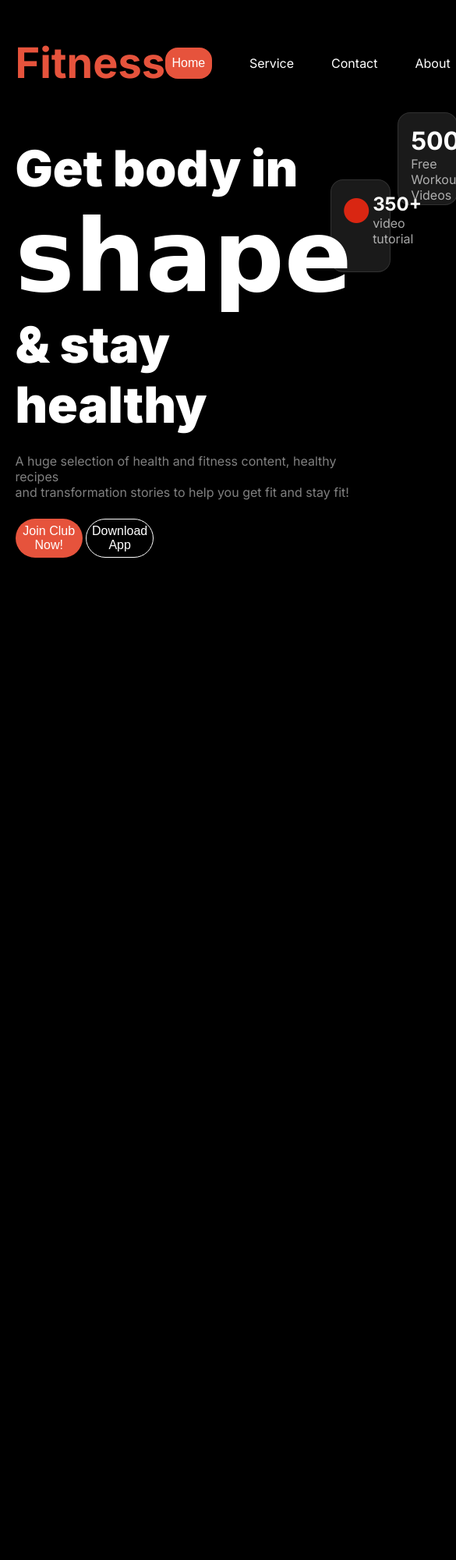
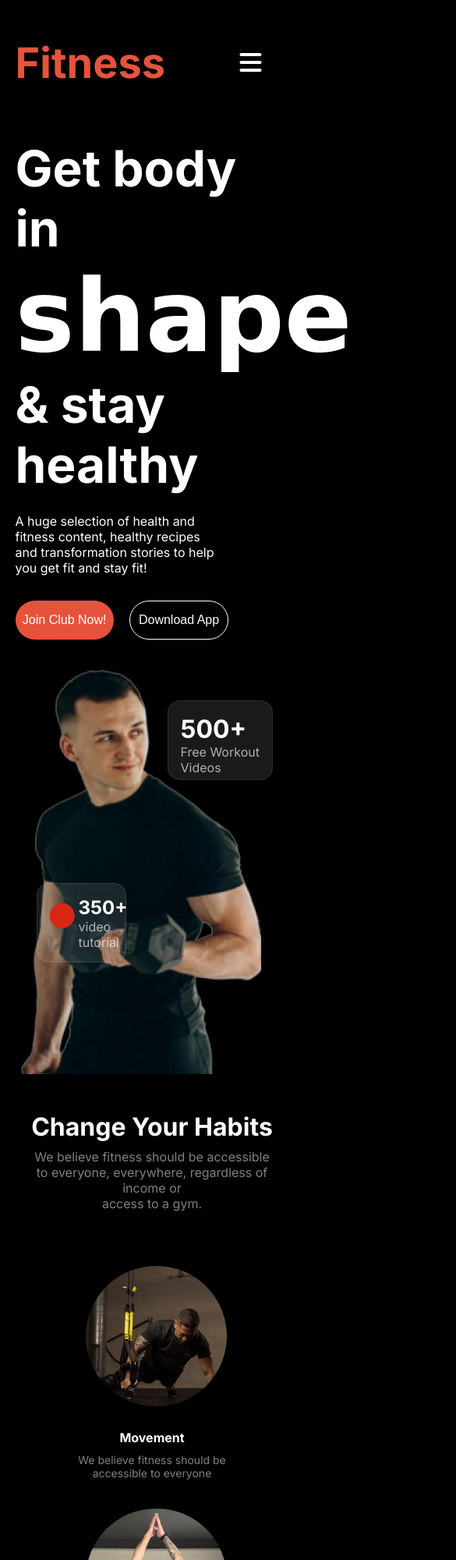
Before and after one commit to mebilonbadhon366/Assignment-2, a plain HTML site: page index.html in a window 390 px wide. Shown: the top 2000 px of the page at 78% size, 585 px wide, since content can reach past the window. Before the commit the page ends 844 px from the top, so only its background shows below. Drawn offline with Linux system fonts and the light colour scheme; a web font is replaced by a local one.

Commit message:
added all file css and responsive

```diff
--- a/index.html
+++ b/index.html
@@ -6,6 +6,7 @@
     <title>Assignment-2</title>
     <link rel="stylesheet" href="https://cdnjs.cloudflare.com/ajax/libs/font-awesome/6.6.0/css/all.min.css" integrity="sha512-Kc323vGBEqzTmouAECnVceyQqyqdsSiqLQISBL29aUW4U/M7pSPA/gEUZQqv1cwx4OnYxTxve5UMg5GT6L4JJg==" crossorigin="anonymous" referrerpolicy="no-referrer" />
     <link rel="stylesheet" href="styles/style.css">
+    <link rel="stylesheet" href="styles/responsive.css">
 </head>
 <body>
     <header class="container">
@@ -20,16 +21,23 @@
             <p>Contact</p>
             <p>About</p>
         </div>
+        <div class="nav-hamburgermenu">
+          <i class="fa-solid fa-bars"></i>
+        </div>
        </nav>
        <div class="get-container">
         <div class="get-body">
           <h1>Get body in<br> <span>shape</span> & stay <br>healthy</h1>
-          <p>A huge selection of health and fitness content, healthy recipes<br> and transformation stories to help you get fit and stay fit!</p>
+          <p class="get-bodyp">A huge selection of health and fitness content, healthy recipes<br> and transformation stories to help you get fit and stay fit!</p>
+          <div class="get-bodydesc">
+            <p>A huge selection of health and<br> fitness content, healthy recipes<br> and transformation stories to help <br>you get fit and stay fit!</p>
+          </div>
           <div class="buttons">
            <button class="btn-2">Join Club Now!</button>
            <button class="btn-3"> Download App</button>
            </div>
         </div>
+
         <div class="get-image">
             <div class="workout">
                 <h3>500+</h3>
@@ -47,14 +55,72 @@
                 </div>
 
               </div>
-            <img src="images/Images 2.png">
+            <img class="image" src="images/Images 2.png">
+            <img class="image-short" src="images/Images 2 - short.png">
 
           </div>
         </div>
        </div>
     </header>
     <main>
+      <section class="habits-container">
+        <div class="habits">
+        <h1> Change Your Habits</h1>
+        <p>We believe fitness should be accessible to everyone, everywhere, regardless of income or<br> access to a gym.</p>
+        </div>
+        <div class="exercise-position">
+          <div class="movement">
+            <img src="images/image 3.png">
+            <div class="position-data">
+              <h3>Movement</h3>
+              <p>We believe fitness should be<br> accessible to everyone</p>
 
+            </div>
+
+          </div>
+          <div class="time">
+            <img src="images/image 2.png">
+            <div class="position-data">
+              <h3>Time</h3>
+            <p>We believe fitness should be<br> accessible to everyone</p>
+            </div>
+
+          </div>
+          <div class="practice">
+            <img src="images/image 4.png">
+            <div class="position-data">
+              <h3>Practice</h3>
+              <p>We believe fitness should be<br> accessible to everyone</p>
+            </div>
+
+          </div>
+          <div class="weightloss">
+            <img src="images/image 5.png">
+            <div class="position-data">
+              <h3>Weight Loss</h3>
+            <p>We believe fitness should be<br> accessible to everyone</p>
+            </div>
+
+          </div>
+
+        </div>
+
+      </section>
+      <section class="run-mile-container">
+        <div class="runmile-content">
+          <div class="run-mile">
+            <h1>Run an Extra <br>
+              Mile Easily</h1>
+              <p>We believe fitness should be accessible to everyone,<br> everywhere, regardless of income or access to a gym. With<br> hundreds of professional workouts.</p>
+             <button class="btn-2">Join Now </button>
+          </div>
+          <div class="run-image">
+            <img src="images/run.jpg" alt="">
+
+          </div>
+        </div>
+
+      </section>
     </main>
     <footer>
 
--- /dev/null
+++ b/styles/responsive.css
@@ -0,0 +1,58 @@
+
+ @media screen and (max-width:576px){
+
+     .nav-details{
+        display: none;
+     }
+     .nav-hamburgermenu{
+      display:block;
+      margin-top: 4%;
+      font-size: 2rem;
+  }
+  .get-container{
+   flex-direction: column;
+  }
+  .get-bodyp{
+   display: none;
+  }
+  .get-bodydesc{
+   display: block;
+   margin-bottom: 2rem;
+
+  }
+  .image{
+   display: none;
+  }
+  .image-short{
+    display: block;
+    margin-top: 10%;
+    width: 100%;
+
+  }
+  .workout{
+   margin-left: 50%;
+   margin-top: 20%;
+   height: 10%;
+   width: 30%;
+
+  }
+  .tutorial{
+   height: 10%;
+   width: 25%;
+   margin-left: 7%;
+   margin-top: 80%;
+  }
+ .exercise-position{
+   display: flex;
+   flex-direction: column;
+   align-items: center;
+   margin-bottom: 5%;
+ }
+ .exercise-position img{
+   margin-top: 20%;
+ }
+ .position-data {
+   margin-top: 10%;
+ }
+
+}
--- a/styles/style.css
+++ b/styles/style.css
@@ -13,7 +13,8 @@ body{
 .container{
     width: 90%;
     margin: 3rem auto;
-    background: linear-gradient(180deg rgb(0, 0, 0,2) rgb(0, 0, 0,5) 50%)
+    background: linear-gradient(180deg rgb(0, 0, 0,2) rgb(0, 0, 0,5) rgb(185, 185, 185) 50%)
+    /* background: rgb(185, 185, 185); */
 
 
 }
@@ -38,12 +39,16 @@ body{
     font-weight: 400;
 
 }
+.nav-hamburgermenu{
+    display: none;
+
+}
 span {
     font-family: "Whisper", cursive;
     font-size: 8rem;
 }
 .btn-1{
-    font-size: 16px;
+    font-size: 1rem;
     font-weight: 400;
     background-color: rgb(230, 83, 60);
     color: white;
@@ -65,18 +70,21 @@ span {
 }
 .get-body h1{
     font-size: 4rem;
-    font-weight: 900;
+    font-weight: 900px;
     margin-bottom: 1.5rem;
 }
-.get-body p{
+.get-bodyp{
     font-size: 1rem;
     margin-bottom: 1.5rem;
     font-weight: 400;
     color: rgba(255, 255, 255, 0.5);
 }
+.get-bodydesc{
+    display: none;
+}
 .btn-2{
     height: 50px;
-    width: 20%;
+    width: 40%;
     font-size: 1rem;
     font-weight: 400;
     border-radius: 30px;
@@ -88,19 +96,23 @@ span {
 }
 .btn-3{
     height: 50px;
-    width: 20%;
+    width: 40%;
     font-size: 1rem;
     font-weight: 400;
+    margin-left: 1rem;
     border-radius: 30px;
     background-color: rgb(0,0,0);
     border: 1px solid ;
     color: rgb(255, 255, 255);
 }
-.get-image img{
+.image{
 
     width: 80%;
     height: auto;
 
+}
+.image-short{
+    display: none;
 }
 .workout{
     background: rgba(255, 255, 255, 0.1);
@@ -143,7 +155,7 @@ span {
     width: 15%;
     height: 12%;
     margin-top: 30%;
-    margin-left: -7%;
+    margin-left: -5%;
     padding-left: 1rem;
     padding-top: 1rem;
     border-radius: 1rem;
@@ -159,3 +171,78 @@ span {
     margin-top: 6%;
 }
 /* get container end here  */
+/* change your habits start here  */
+.habits-container{
+    width: 80%;
+    /* height:1000px; */
+    margin: 0 auto;
+
+}
+.habits{
+    display: flex;
+    flex-direction: column;
+    /* justify-content: center; */
+    align-items: center;
+    margin-top: 10%;
+    margin-bottom: 10%;
+
+}
+.habits h1{
+    margin-bottom: 3%;
+    font-size: 2rem;
+    font-weight: 900px;
+}
+.habits p{
+    text-align: center;
+    color: rgba(255, 255, 255, 0.5);
+    font-size: 1rem;
+    font-weight: 400;
+}
+.exercise-position{
+    display: flex;
+    justify-content:space-evenly;
+
+}
+.exercise-position img{
+    border-radius: 7rem;
+    margin-left: 5%;
+    margin-bottom: 4%;
+}
+.exercise-position h3{
+    color: rgb(255, 255, 255);
+    font-size: 1rem;
+    font-weight: 600px;
+
+
+}
+.position-data{
+    display: flex;
+    flex-direction: column;
+    justify-content: center;
+    text-align: center;
+}
+.position-data p{
+    color: rgba(255, 255, 255, 0.5);
+    font-size: 14px;
+    font-weight: 400;
+    margin-top: 5%;
+}
+
+
+
+
+.run-mile-container{
+    width: 80%;
+    height:500px;
+    margin: 0 auto;
+   background-color: rgb(34, 34, 34);;
+
+}
+.runmile-content{
+    display: flex;
+    justify-content: center;
+}
+.run-image{
+    height: 50%;
+    width: 40%;
+}
```
Also changed, not shown: images/Images 2 - short.png (added).
